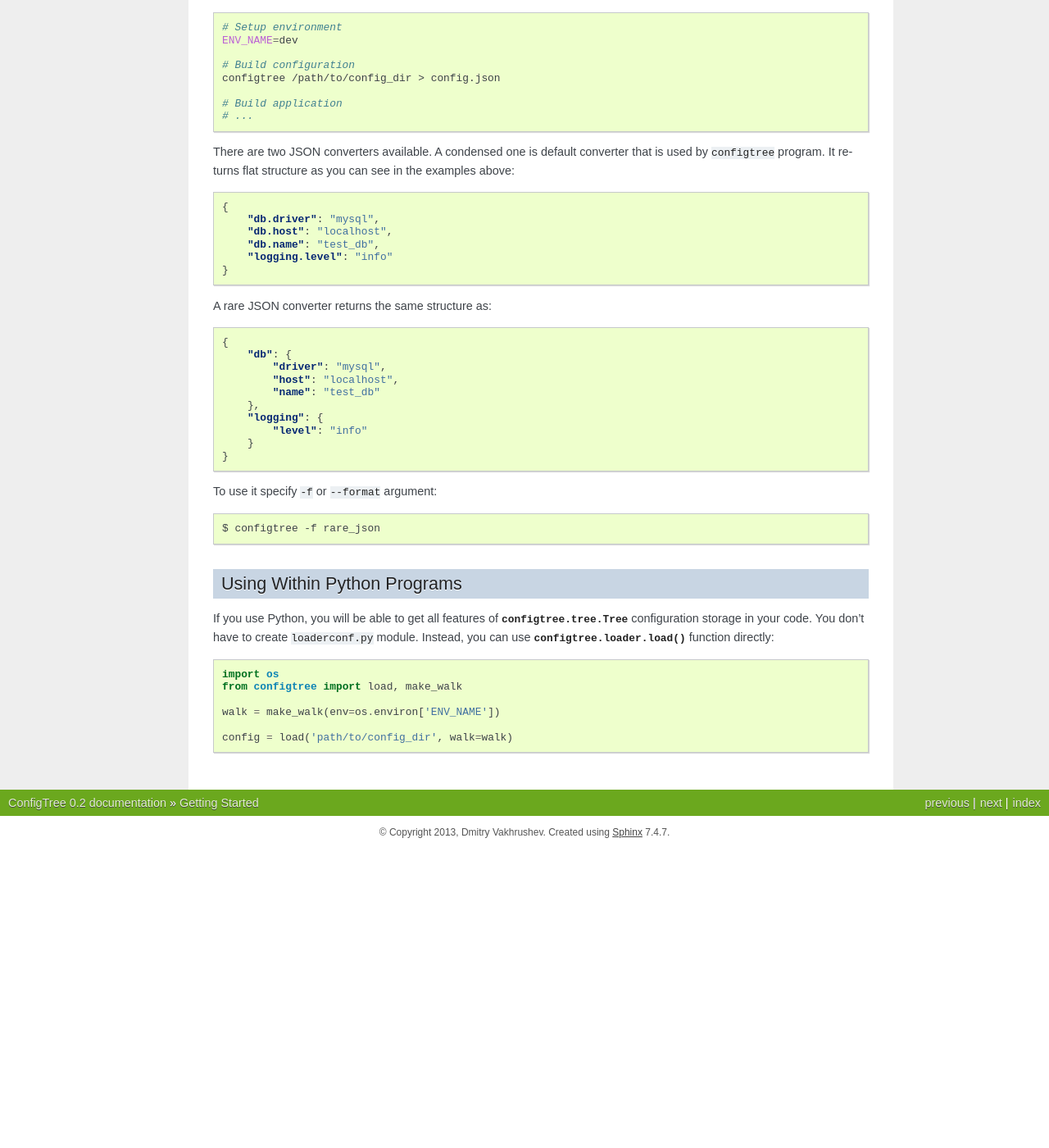
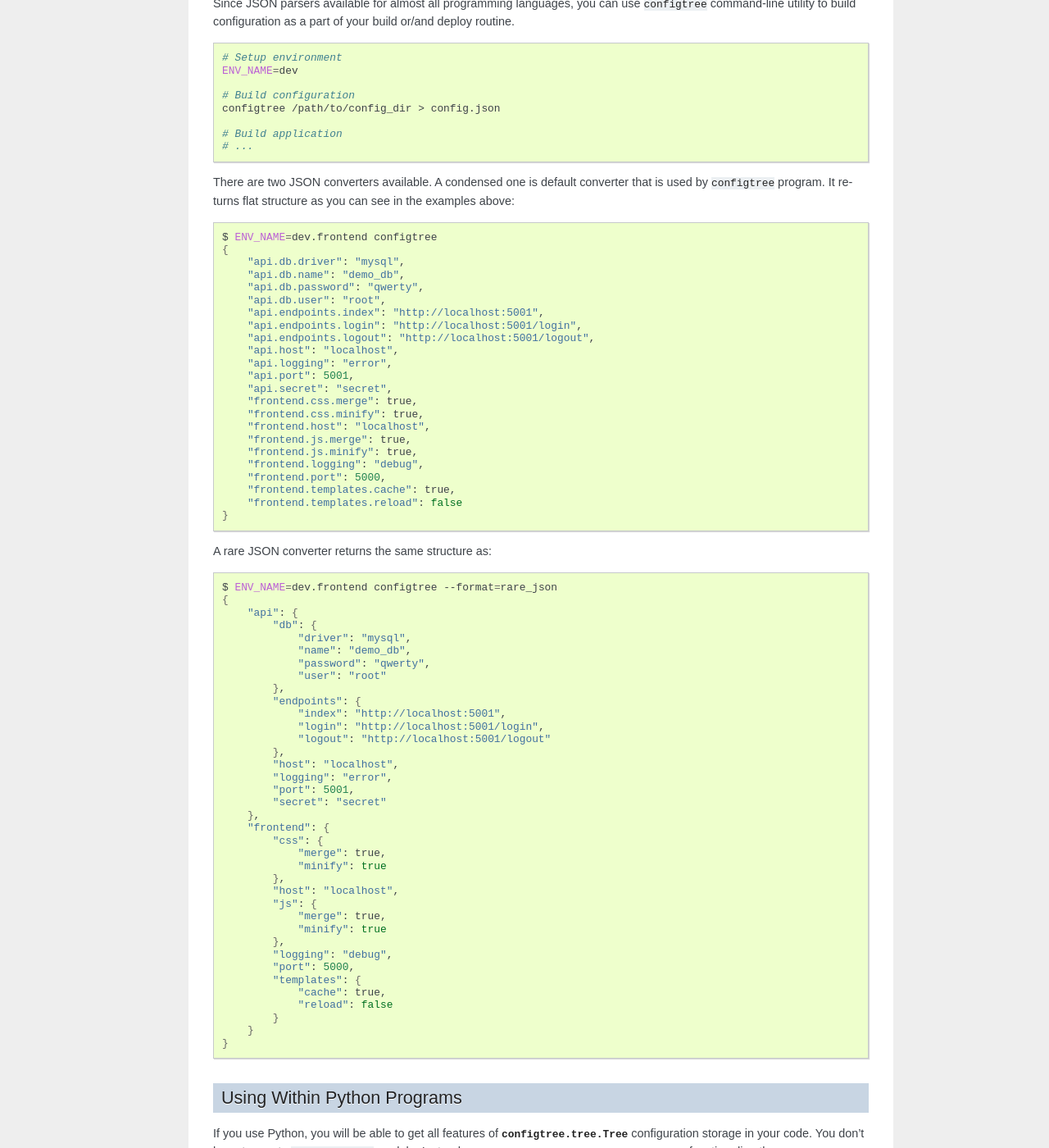
Before and after one commit to StudioEtrange/ConfigTree, a Sphinx documentation site: the page built from docs/getting_started.rst, in a window 1280 px wide and 1400 px high, scrolled down 6821 px. Shown: the whole window at 82% size. Built offline with Sphinx 7.4.7, drawn with Linux system fonts in a browser that asks for light colours; before the commit the page ends 7856 px from its top, so only the background shows below that; some of the changed text lies outside the part shown.

Commit message:
Updated docs

```diff
--- a/docs/getting_started.rst
+++ b/docs/getting_started.rst
@@ -5,6 +5,10 @@
 utility program ``configtree``.  It covers all features, but does not explain
 them in details.  It is enough to start using ConfigTree within your project,
 however more detailed explanation will be given in the next section.
+
+The following example available at ``demo`` directory of `the sources`_.
+
+.. _the sources: https://bitbucket.org/kr41/configtree/src
 
 
 Installation
@@ -466,35 +470,73 @@
 that is used by ``configtree`` program.  It returns flat structure as you can
 see in the examples above:
 
-..  code-block:: json
+..  code-block:: bash
 
+    $ ENV_NAME=dev.frontend configtree
     {
-        "db.driver": "mysql",
-        "db.host": "localhost",
-        "db.name": "test_db",
-        "logging.level": "info"
+        "api.db.driver": "mysql",
+        "api.db.name": "demo_db",
+        "api.db.password": "qwerty",
+        "api.db.user": "root",
+        "api.endpoints.index": "http://localhost:5001",
+        "api.endpoints.login": "http://localhost:5001/login",
+        "api.endpoints.logout": "http://localhost:5001/logout",
+        "api.host": "localhost",
+        "api.logging": "error",
+        "api.port": 5001,
+        "api.secret": "secret",
+        "frontend.css.merge": true,
+        "frontend.css.minify": true,
+        "frontend.host": "localhost",
+        "frontend.js.merge": true,
+        "frontend.js.minify": true,
+        "frontend.logging": "debug",
+        "frontend.port": 5000,
+        "frontend.templates.cache": true,
+        "frontend.templates.reload": false
     }
 
 A rare JSON converter returns the same structure as:
 
-..  code-block:: json
+..  code-block:: bash
 
+    $ ENV_NAME=dev.frontend configtree --format=rare_json
     {
-        "db": {
-            "driver": "mysql",
+        "api": {
+            "db": {
+                "driver": "mysql",
+                "name": "demo_db",
+                "password": "qwerty",
+                "user": "root"
+            },
+            "endpoints": {
+                "index": "http://localhost:5001",
+                "login": "http://localhost:5001/login",
+                "logout": "http://localhost:5001/logout"
+            },
             "host": "localhost",
-            "name": "test_db"
+            "logging": "error",
+            "port": 5001,
+            "secret": "secret"
         },
-        "logging": {
-            "level": "info"
+        "frontend": {
+            "css": {
+                "merge": true,
+                "minify": true
+            },
+            "host": "localhost",
+            "js": {
+                "merge": true,
+                "minify": true
+            },
+            "logging": "debug",
+            "port": 5000,
+            "templates": {
+                "cache": true,
+                "reload": false
+            }
         }
     }
-
-To use it specify ``-f`` or ``--format`` argument:
-
-..  code-block:: bash
-
-    $ configtree -f rare_json
 
 
 Using Within Python Programs
--- a/docs/internals.rst
+++ b/docs/internals.rst
@@ -15,6 +15,7 @@
     :members:
 
 ..  autofunction:: flatten
+..  autofunction:: rarefy
 
 
 :mod:`configtree.loader`
```
Also changed, not shown: 1 other file.
